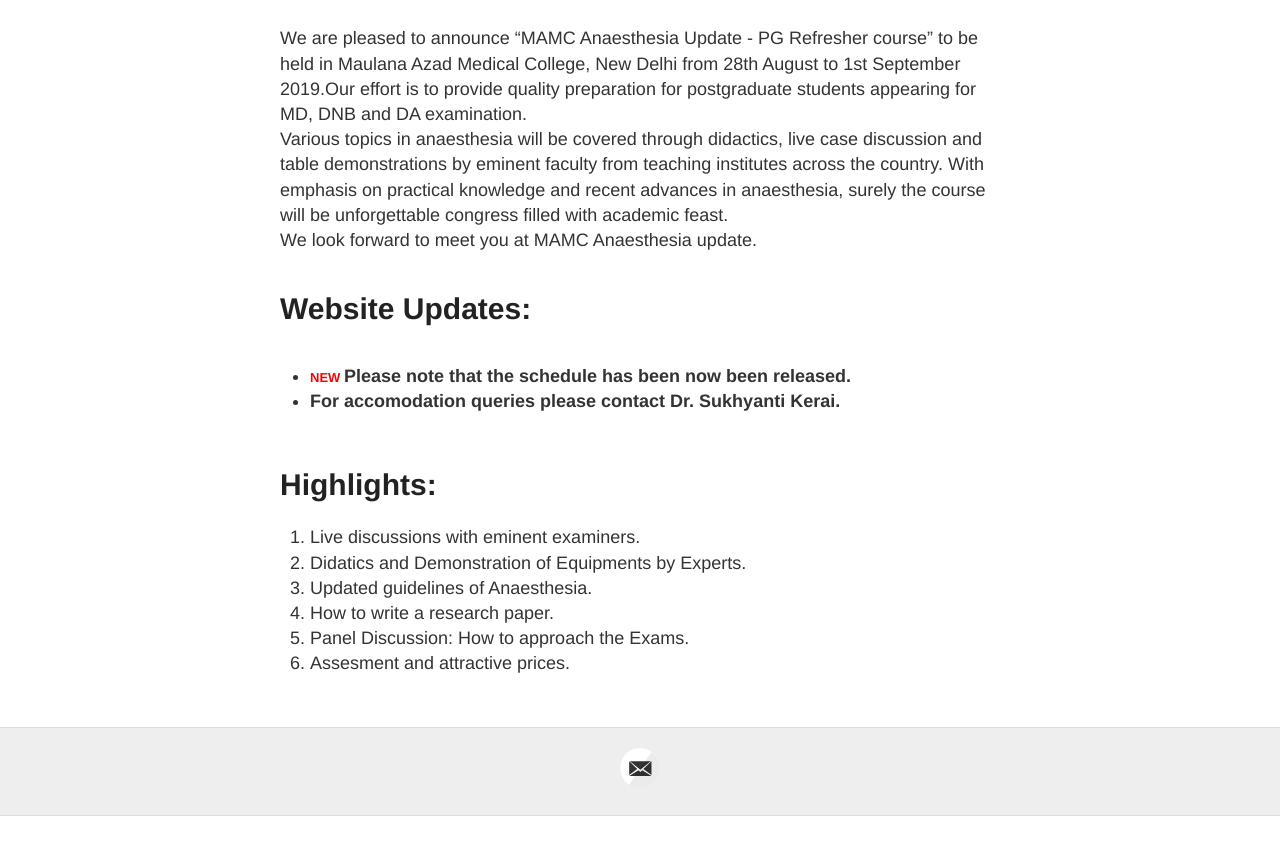
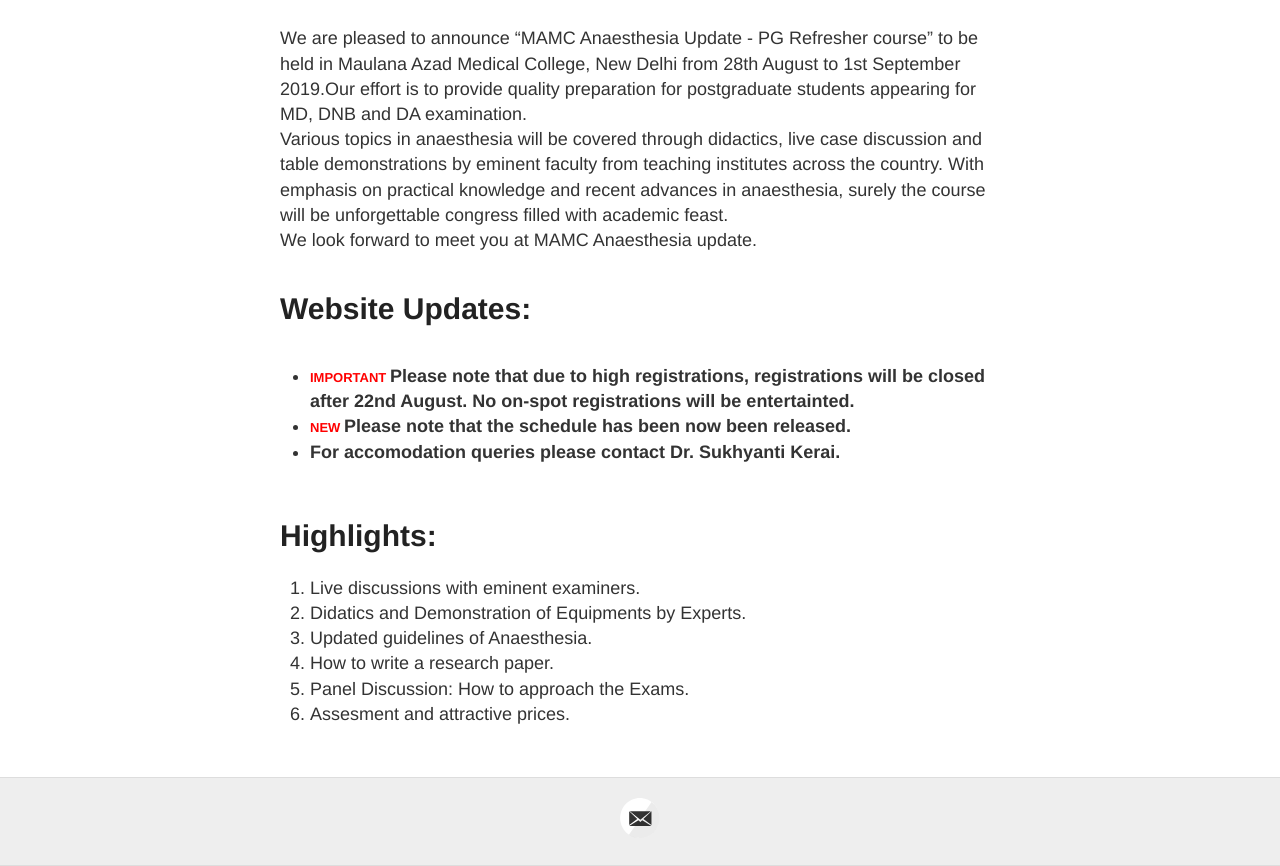
Before and after one commit to mamcanaesthesiaupdate/mamcanaesthesiaupdate.github.io, a Jekyll site: the page built from index.md, in a window 1280 px wide and 900 px high, scrolled down 694 px, cut to the strip 34-900 px from the top of the window. Built offline with Jekyll 4.4.1, drawn with Linux system fonts in a browser that asks for light colours; nearby versions of some CDN libraries; before the commit the page ends 1544 px from its top, so only the background shows below that.

Commit message:
remove on spot registrations

```diff
--- a/index.md
+++ b/index.md
@@ -12,6 +12,7 @@
 # Website Updates:
 <div style="overflow-y: scroll;">
 <ul>
+	<li><strong><font color="red" size="2">IMPORTANT </font>Please note that due to high registrations, registrations will be closed after 22nd August. No on-spot registrations will be entertainted.</strong></li>
     <li><strong><font color="red" size="2">NEW </font>Please note that the schedule has been now been released.</strong></li>
     <li><strong>For accomodation queries please contact Dr. Sukhyanti Kerai.</strong></li>
 </ul>
```
Also changed, not shown: registration.md (+0 -1 lines).
